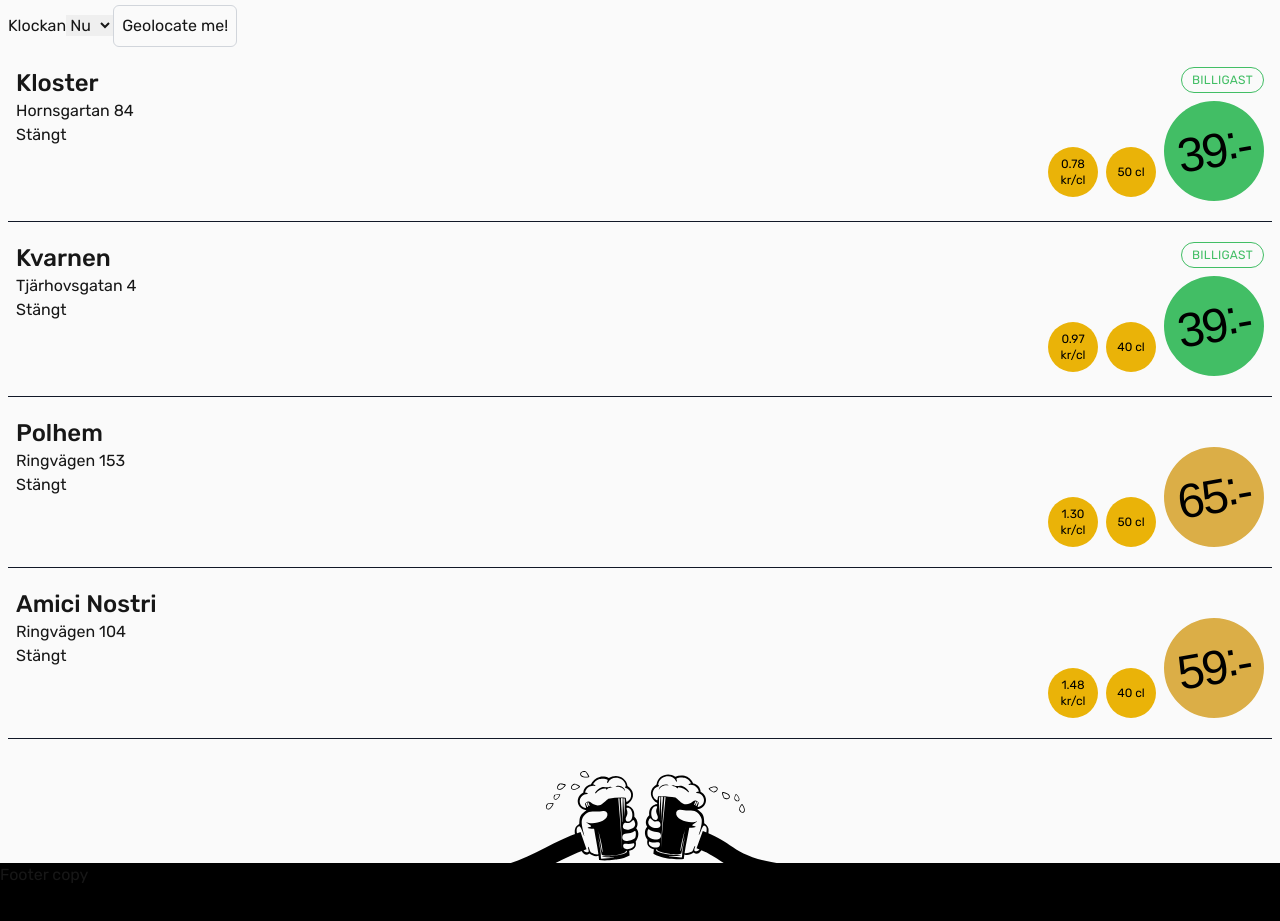
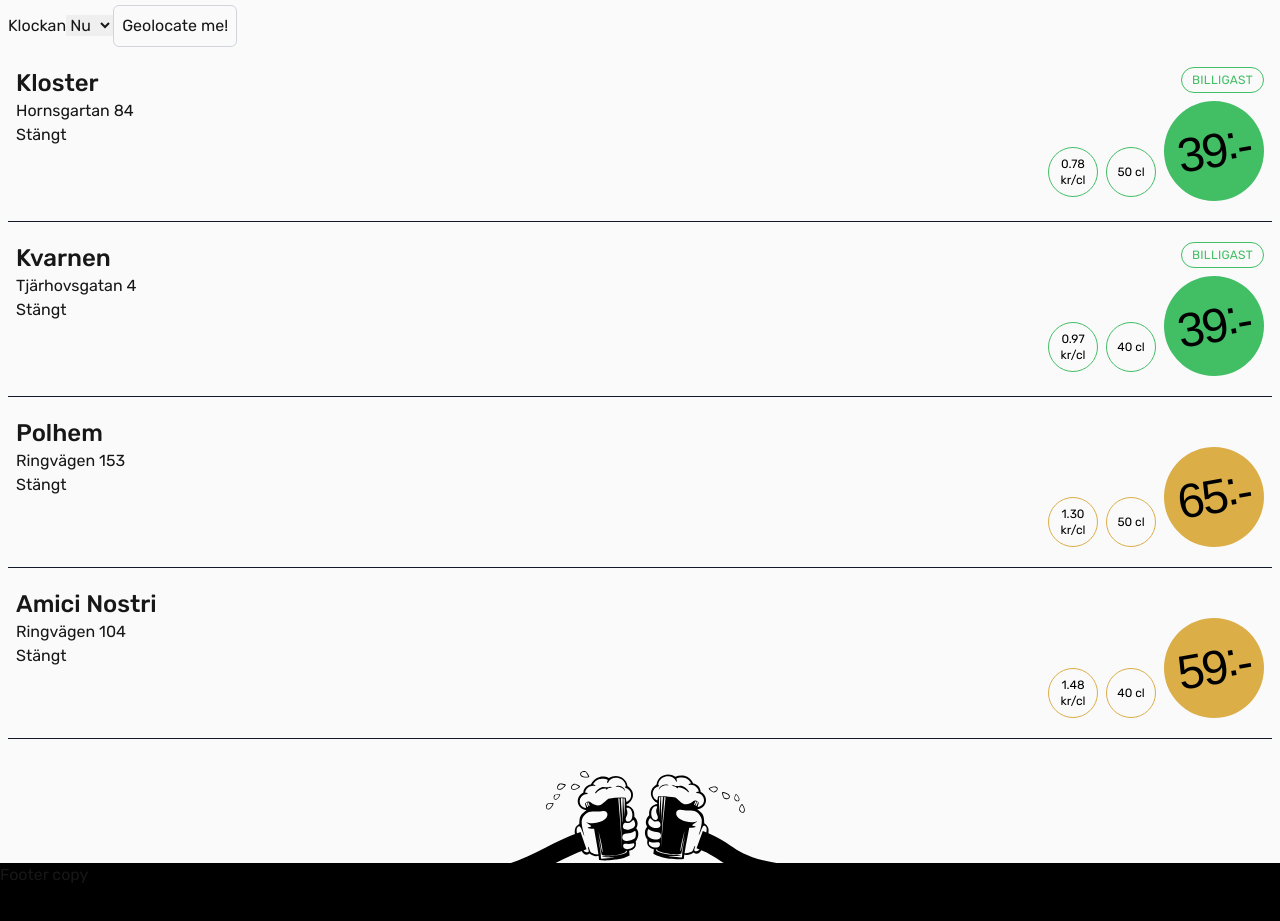
Before and after one commit to nickenickenicke/billig-bars, a Next.js app: page /bars in a window 1280 px wide. Shown: the part 1161-2082 px from the top of the page. Built offline with nearby package versions, Linux system fonts and the light colour scheme; no server answers; a web font is replaced by a local one.

Commit message:
Refactored price display

```diff
--- a/src/components/BarCard.tsx
+++ b/src/components/BarCard.tsx
@@ -26,17 +26,33 @@ export const BarCard = ({ bar, currentLocation }: BarCardProps) => {
                 <span className="block">{normalizeMeters(bar.dist_meters)}</span>
               ) : null}
               <address className="block not-italic">{bar.address}</address>
-              <span>
+              <span className="block">
                 {bar.is_open ? 'Öppet till ' + getClosingHour(bar.opening_hours) : 'Stängt'}
               </span>
             </div>
             <div className="flex flex-row-reverse gap-2 pr-2">
-              <div className="flex aspect-square w-[50px] items-center justify-center rounded-full bg-yellow-500">
+              <div
+                className={`flex aspect-square w-[50px] items-center justify-center rounded-full border ${
+                  bar.beer_ppv < ppvUpperThresholds.cheap
+                    ? 'border-green-price'
+                    : bar.beer_ppv < ppvUpperThresholds.average
+                      ? 'border-yellow-price'
+                      : 'border-red-price'
+                }`}
+              >
                 <div className="flex flex-col items-center justify-center text-xs text-black">
                   <span className="">{bar.beer_volume} cl</span>
                 </div>
               </div>
-              <div className="flex aspect-square w-[50px] items-center justify-center rounded-full bg-yellow-500">
+              <div
+                className={`flex aspect-square w-[50px] items-center justify-center rounded-full border ${
+                  bar.beer_ppv < ppvUpperThresholds.cheap
+                    ? 'border-green-price'
+                    : bar.beer_ppv < ppvUpperThresholds.average
+                      ? 'border-yellow-price'
+                      : 'border-red-price'
+                }`}
+              >
                 <div className="flex flex-col items-center justify-center text-xs text-black">
                   <span className="">{bar.beer_ppv.toFixed(2)}</span>
                   <span className="">kr/cl</span>
```
